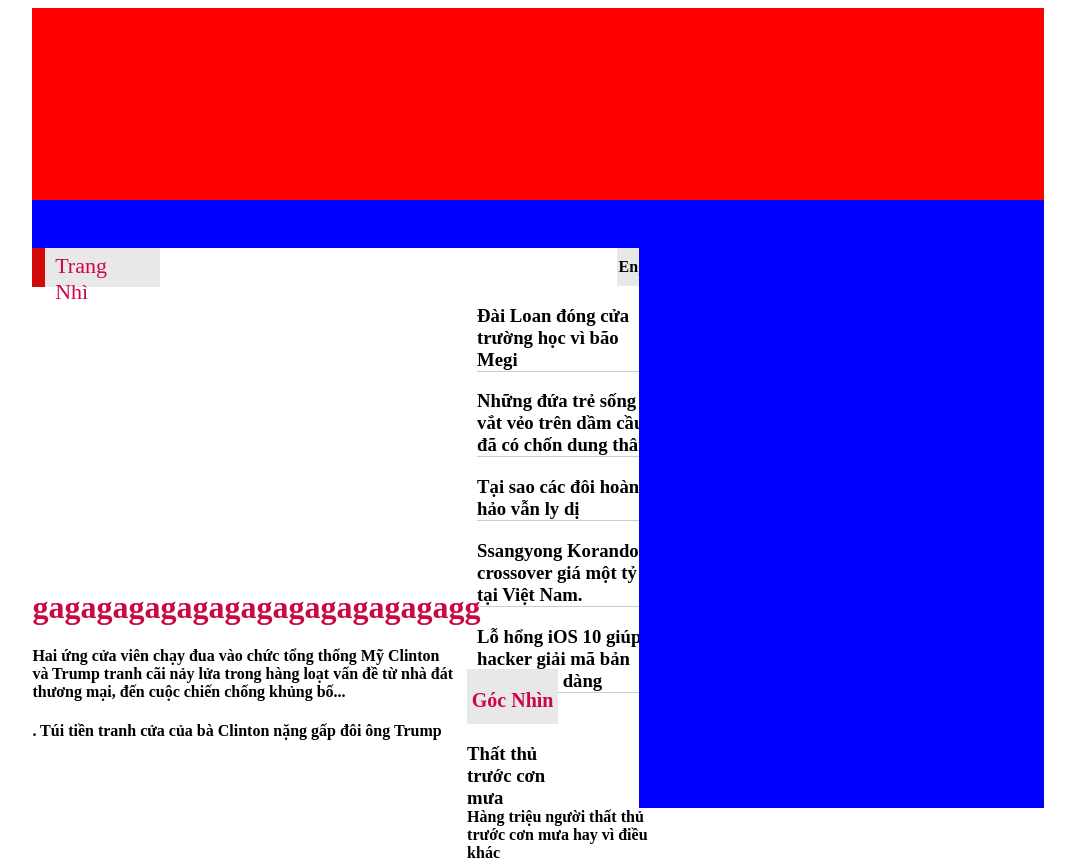
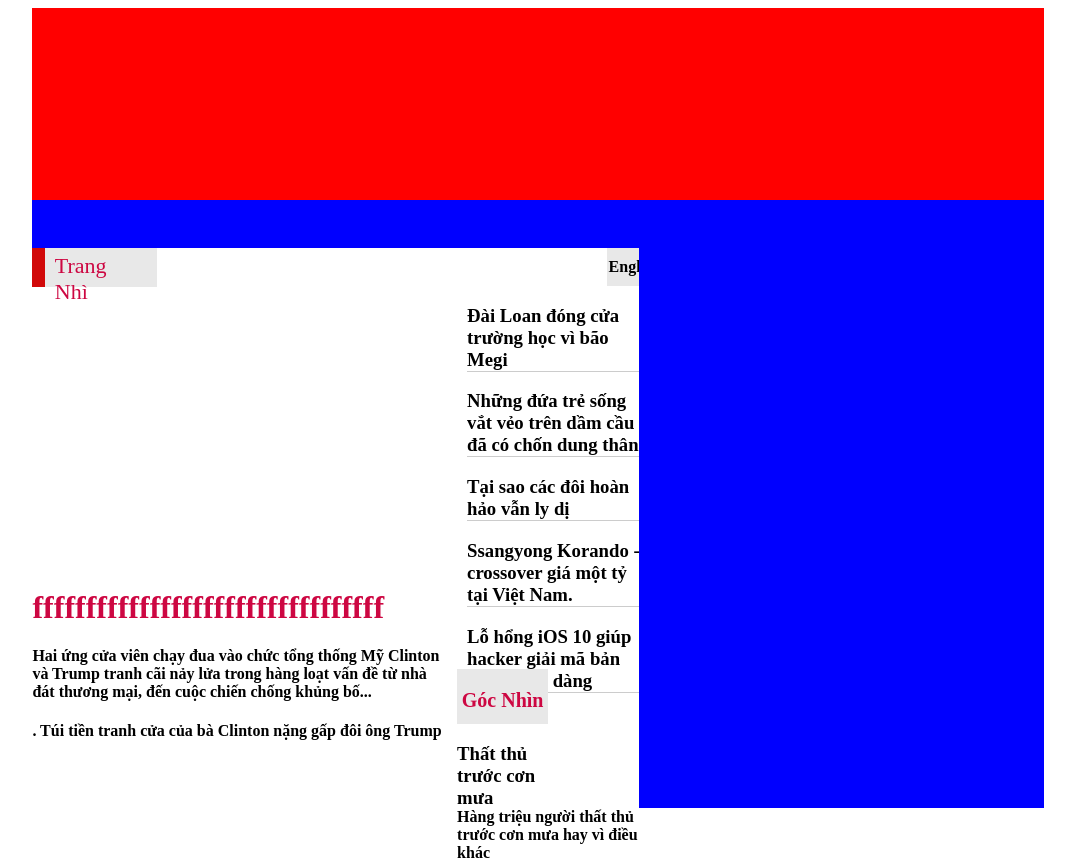
Before and after one commit to LAT0045/2011068743-LeAnhThu, a plain HTML site: page index.html in a window 1280 px wide. Shown: the whole page, without its empty margins (102-1177 px from the left). Drawn offline with Linux system fonts and the light colour scheme.

Commit message:
upload 4

```diff
--- a/index.html
+++ b/index.html
@@ -31,7 +31,7 @@
                         <img src="LAB 1 Thiet ke website voi HTML - CSS\LAB 1 File Hinh Anh Thuc Hanh\thumnails.png" alt="">
                     </div>
                     <h1>
-                        gagagagagagagagagagagagagagg
+                        fffffffffffffffffffffffffffffffff
                     </h1>
                     <h4>
                         Hai ứng cửa viên chạy đua vào chức tổng thống Mỹ Clinton và Trump tranh cãi nảy lửa trong hàng loạt vấn đề từ nhà đát thương mại, đến cuộc chiến chống khủng bố...
```
